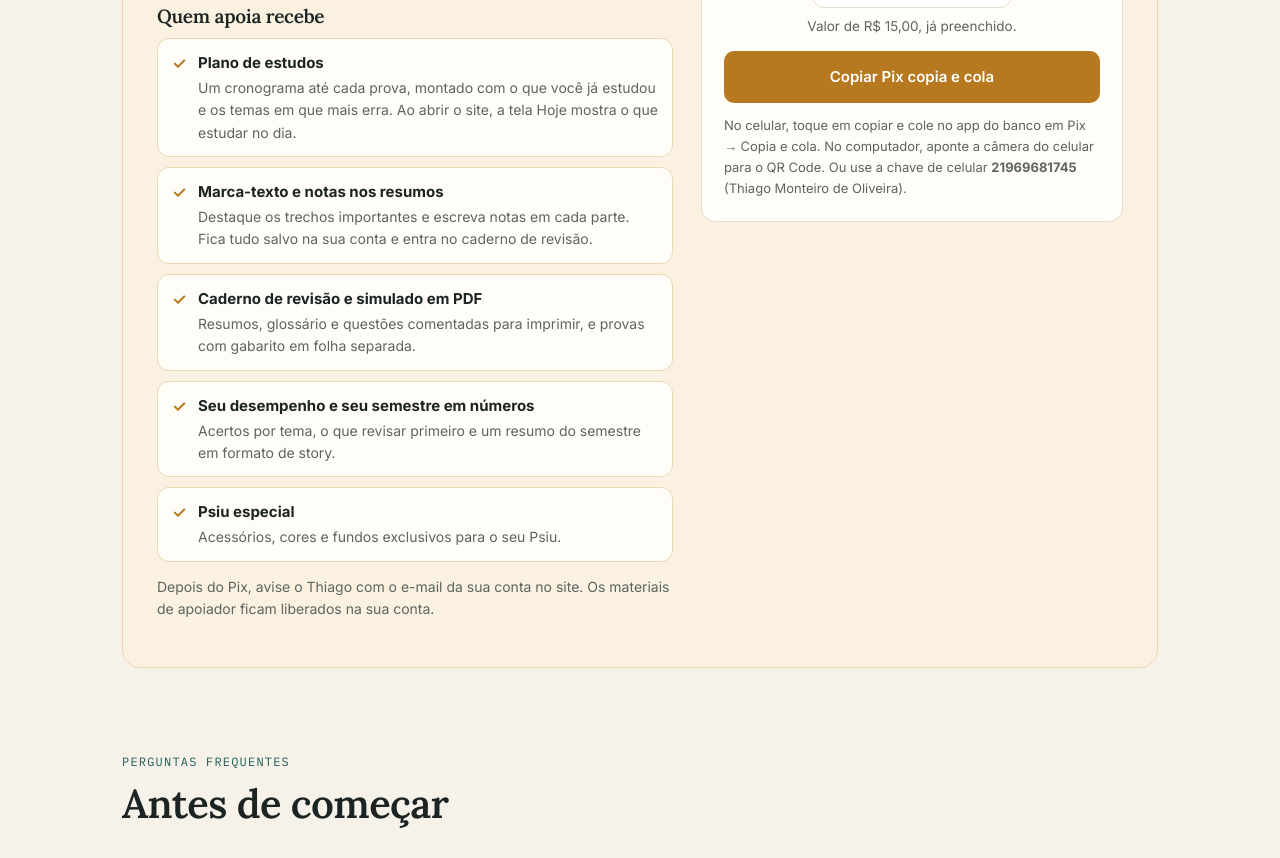
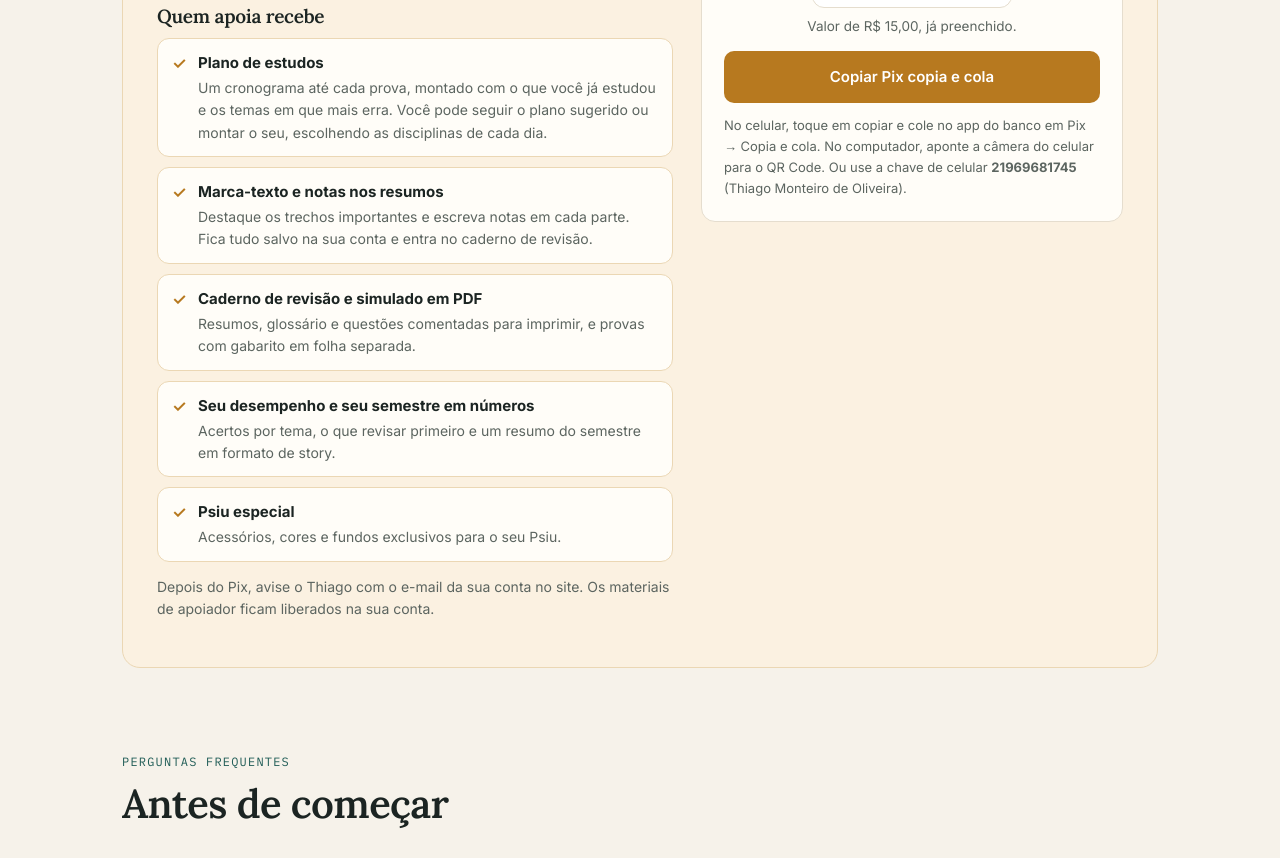
Before and after one commit to academicopsi/Painel-Psicologia, a plain HTML site: page divulgacao/index.html in a window 1280 px wide. Shown: the part 5129-5987 px from the top of the page. Drawn offline with Linux system fonts and the light colour scheme.

Commit message:
Divulgação: texto do plano de estudos atualizado
Co-Authored-By: Claude Opus 5.5 <noreply@anthropic.com>
Claude-Session: https://claude.ai/code/session_01H3c7CgSADxVtunDKFPzSmQ

```diff
--- a/divulgacao/index.html
+++ b/divulgacao/index.html
@@ -317,7 +317,7 @@
         <p>O apoio é voluntário, sem assinatura nem cobrança automática. Quem não apoia continua com acesso a tudo.</p>
         <h3 class="apoio-h3">Quem apoia recebe</h3>
         <ul class="apoio-lista">
-          <li><b>Plano de estudos</b><span>Um cronograma até cada prova, montado com o que você já estudou e os temas em que mais erra. Ao abrir o site, a tela Hoje mostra o que estudar no dia.</span></li>
+          <li><b>Plano de estudos</b><span>Um cronograma até cada prova, montado com o que você já estudou e os temas em que mais erra. Você pode seguir o plano sugerido ou montar o seu, escolhendo as disciplinas de cada dia.</span></li>
           <li><b>Marca-texto e notas nos resumos</b><span>Destaque os trechos importantes e escreva notas em cada parte. Fica tudo salvo na sua conta e entra no caderno de revisão.</span></li>
           <li><b>Caderno de revisão e simulado em PDF</b><span>Resumos, glossário e questões comentadas para imprimir, e provas com gabarito em folha separada.</span></li>
           <li><b>Seu desempenho e seu semestre em números</b><span>Acertos por tema, o que revisar primeiro e um resumo do semestre em formato de story.</span></li>
```
